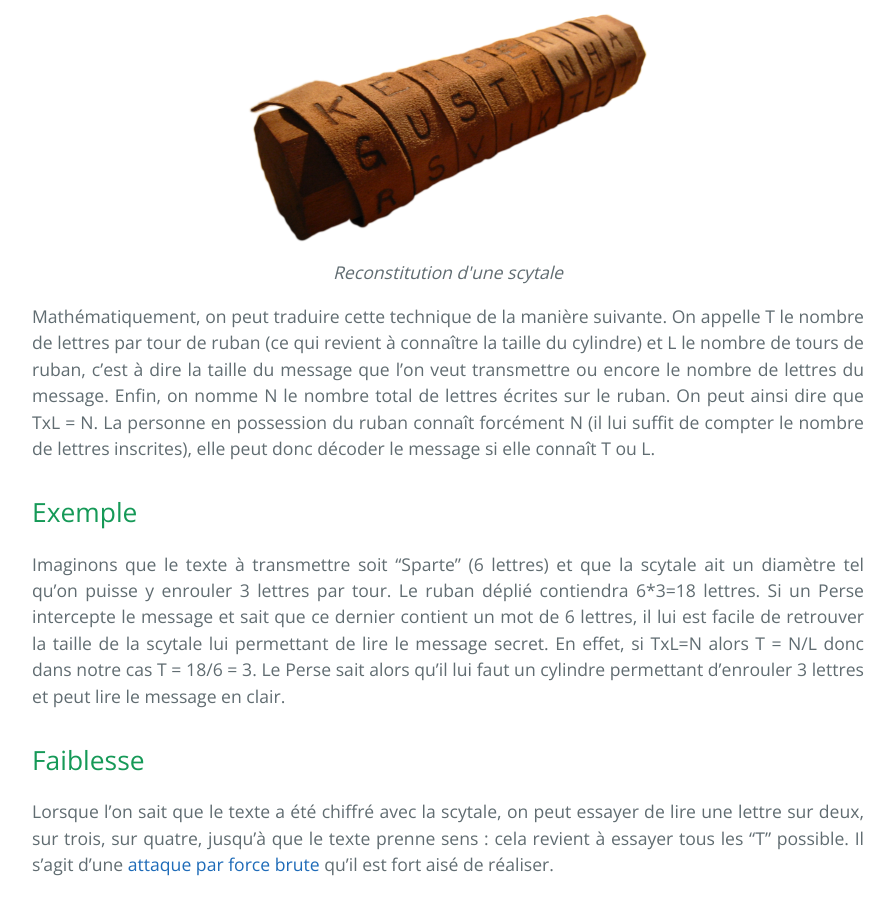
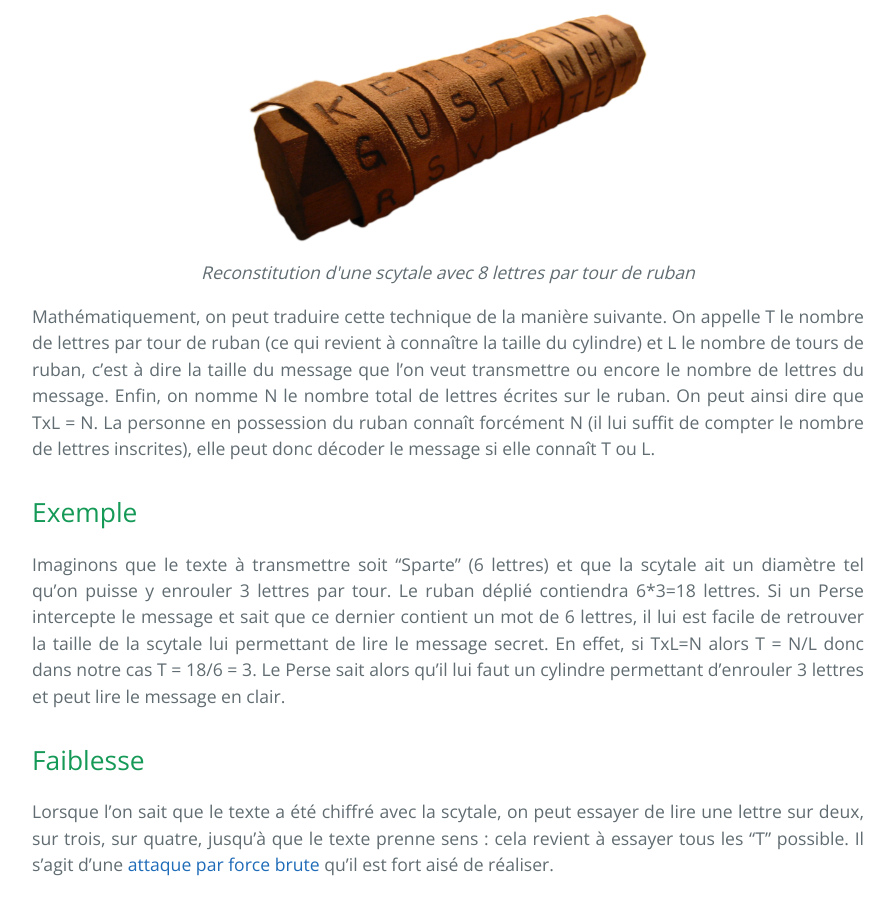
Before and after one commit to SamuelGallay/CryptoTPE, a Jekyll site: the page built from pages/1_Antiquite/1_scytale.md, in a window 1280 px wide and 900 px high, scrolled down 2416 px. Shown: the whole window, without its empty margins (192-1087 px from the left). Built offline with Jekyll 4.4.1, drawn with Linux system fonts in a browser that asks for light colours; our own code applies the rules of GitHub Pages for plain Markdown files.

Commit message:
Update 1_scytale.md

```diff
--- a/pages/1_Antiquite/1_scytale.md
+++ b/pages/1_Antiquite/1_scytale.md
@@ -30,7 +30,7 @@
 > *Tome 2 (traduction d'Alexis Pierron), Vie de Lysandre, p. 379.*
 
 <img src="{{ "/assets/1_Antiquite/scytale.png" | relative_url }}" alt="Scytale" style="margin: 0 auto;display: block; width: 400px;"/>
-<p align="center"> <em>Reconstitution d'une scytale</em> </p>
+<p align="center"> <em>Reconstitution d'une scytale avec 8 lettres par tour de ruban</em> </p>
 
 Mathématiquement, on peut traduire cette technique de la manière suivante. On appelle T le nombre de lettres par tour de ruban (ce qui revient à connaître la taille du cylindre) et L le nombre de tours de ruban, c’est à dire la taille du message que l’on veut transmettre ou encore le nombre de lettres du message. Enfin, on nomme N le nombre total de lettres écrites sur le ruban. On peut ainsi dire que TxL = N. La personne en possession du ruban connaît forcément N (il lui suffit de compter le nombre de lettres inscrites), elle peut donc décoder le message si elle connaît T ou L.
 
```
